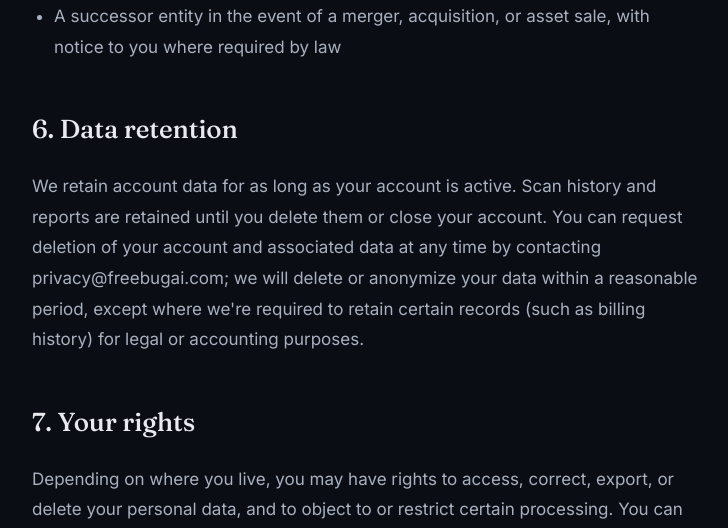
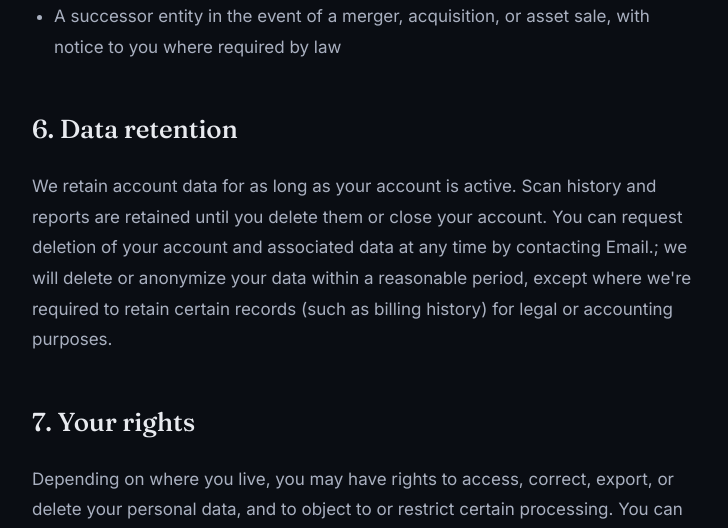
Before and after one commit to Faizan-ai-nova/Fora-ai-A-POWERFUL-TOOL, a Django app: page /privacy/ in a window 1280 px wide. Shown: the part 2595-3123 px from the top of the page, without its empty margins (272-1000 px from the left). Run offline with Django 5.2, Linux system fonts and the light colour scheme.

Commit message:
Update privacy.html

```diff
--- a/templates/pages/privacy.html
+++ b/templates/pages/privacy.html
@@ -73,7 +73,7 @@
       We retain account data for as long as your account is active. Scan history and reports
       are retained until you delete them or close your account. You can request deletion of
       your account and associated data at any time by contacting
-      <a href="mailto:privacy@freebugai.com">privacy@freebugai.com</a>; we will delete or
+      <a href="mailto:forainaction@gmail.com">Email</a>.; we will delete or
       anonymize your data within a reasonable period, except where we're required to retain
       certain records (such as billing history) for legal or accounting purposes.
     </p>
```
